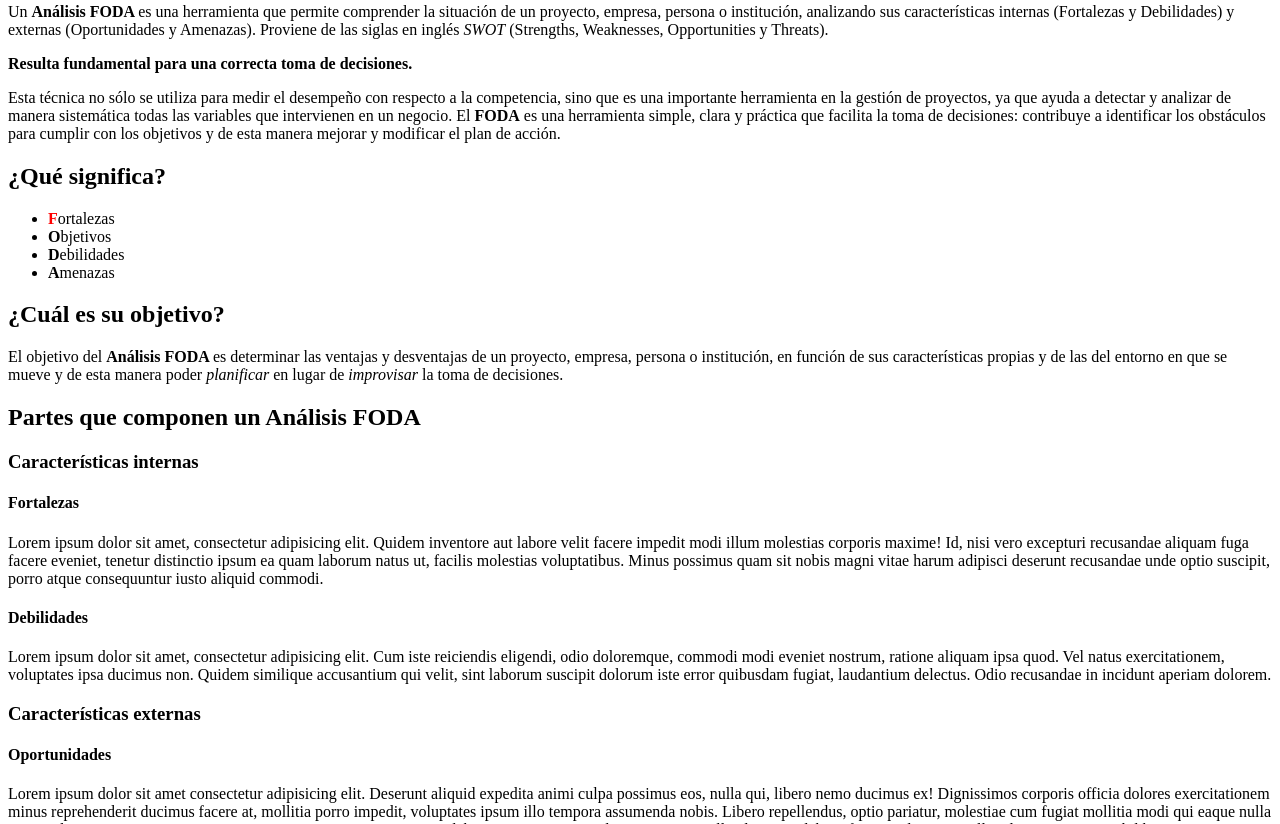
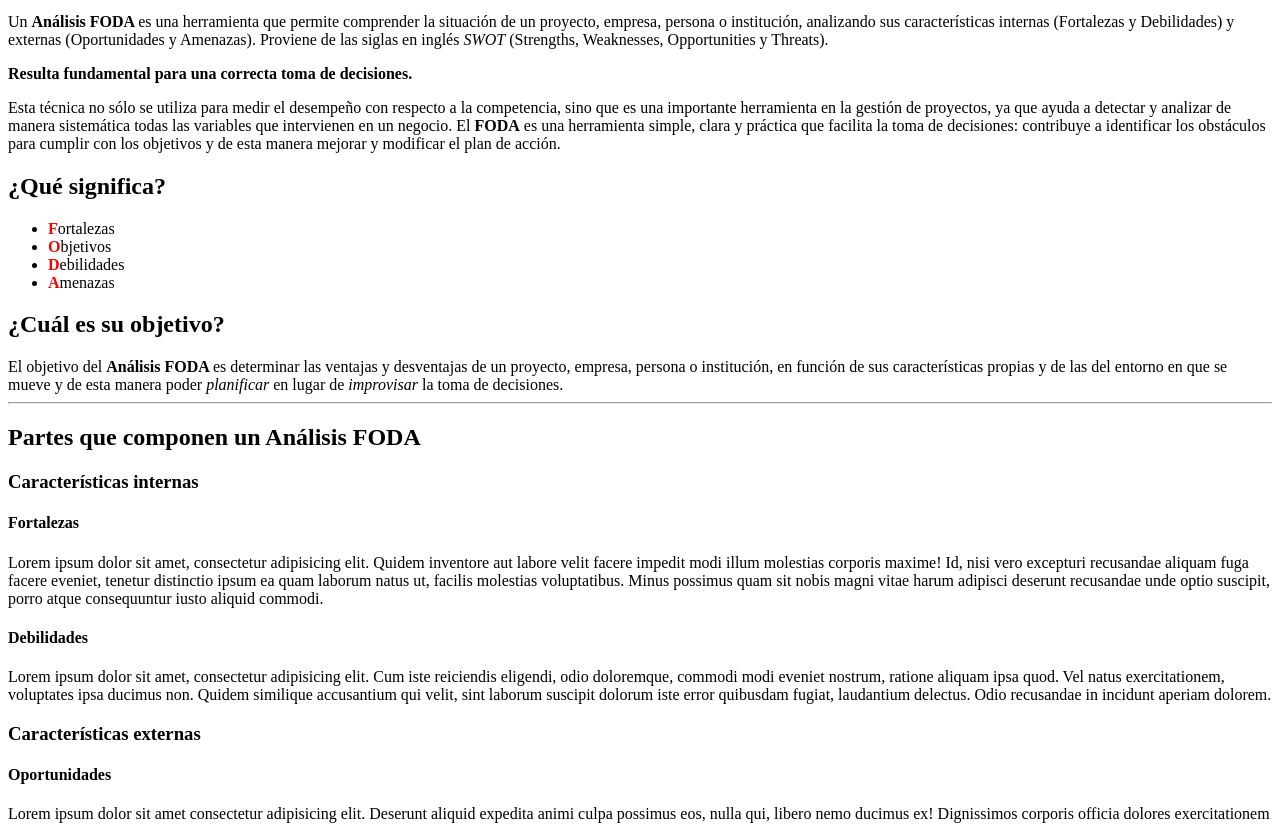
Before and after one commit to po1son3/desaf-o-01-ed, a website built with Vite: page index.html in a window 1280 px wide. Shown: the part 895-1719 px from the top of the page. Built offline with nearby package versions, Linux system fonts and the light colour scheme.

Commit message:
saltos-de-linea-y-colores

```diff
--- a/index.html
+++ b/index.html
@@ -8,6 +8,7 @@
 </head>
 <body>
     <h1>Análisis FODA</h1>
+    <hr>
     <img src="public/images/Analisis_FODA.jpg" alt="">
 
     <h2>¿Qué es?</h2>
@@ -19,17 +20,19 @@
 
     <p> Esta técnica no sólo se utiliza para medir el desempeño con respecto a la competencia, sino que es una importante herramienta en la gestión de proyectos, ya que ayuda a detectar y analizar de manera sistemática todas las variables que intervienen en un negocio. El <strong>FODA</strong> es una herramienta simple, clara y práctica que facilita la toma de decisiones: contribuye a identificar los obstáculos para cumplir con los objetivos y de esta manera mejorar y modificar el plan de acción.</p>
 
+
+
     <h2>¿Qué significa?</h2>
     <ul>
-        <li>   <b class="f-roja">F</b>ortalezas</li>
-        <li>    <b class="o-roja">O</b>bjetivos</li>
-        <li>    <b class="d-roja">D</b>ebilidades</li>
-        <li>    <b class="a-roja">A</b>menazas</li>
+        <li>   <b class="rojo">F</b>ortalezas</li>
+        <li>    <b class="rojo">O</b>bjetivos</li>
+        <li>    <b class="rojo">D</b>ebilidades</li>
+        <li>    <b class="rojo">A</b>menazas</li>
     </ul>
 
     <h2>¿Cuál es su objetivo?</h2>
     El objetivo del <strong> Análisis FODA </strong>es determinar las ventajas y desventajas de un proyecto, empresa, persona o institución, en función de sus características propias y de las del entorno en que se mueve y de esta manera poder <em>planificar</em> en lugar de <em>improvisar</em> la toma de decisiones.
-
+    <hr>
     <h2>Partes que componen un Análisis FODA</h2>
     <h3>Características internas</h3>
     <h4> Fortalezas </h4>
--- a/style.css
+++ b/style.css
@@ -2,6 +2,6 @@ h1 {
     background-color: brown;
 }
 
-.f-roja {
+.rojo {
 color: red;
 }
```
